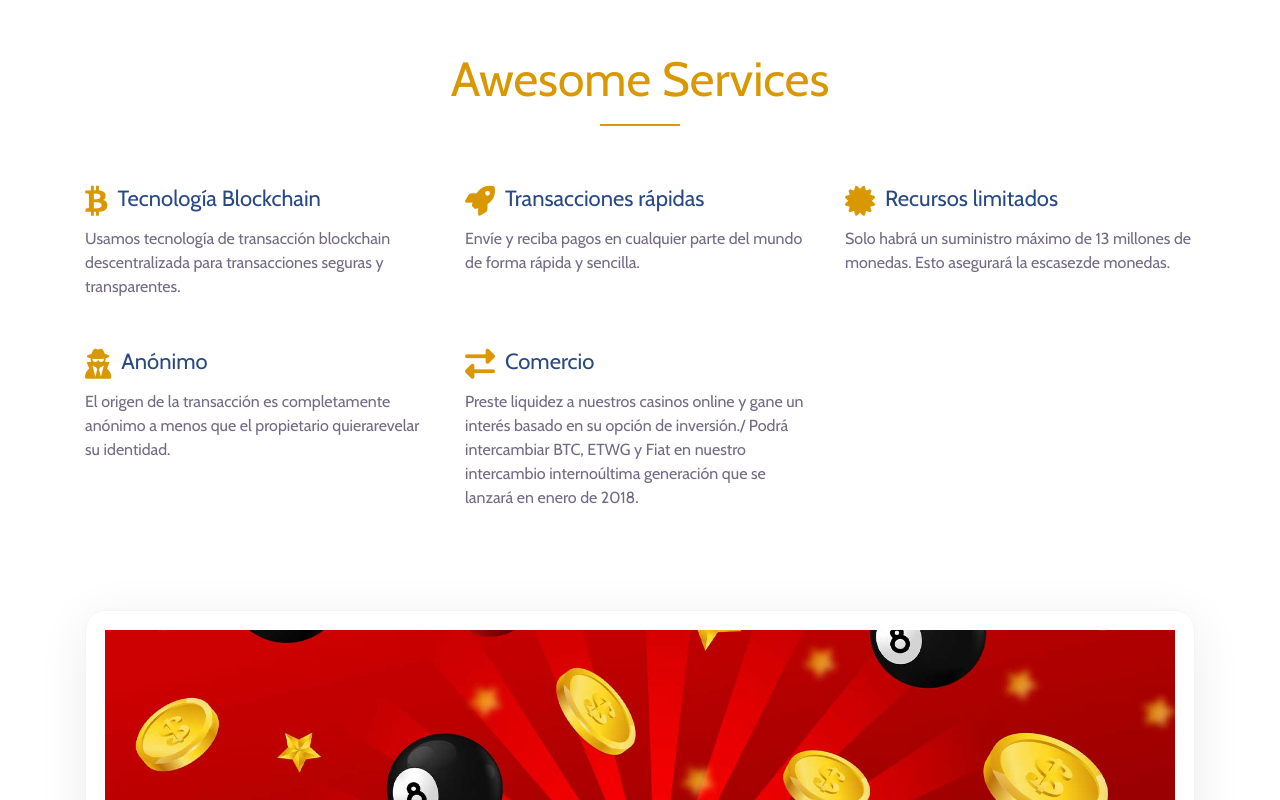
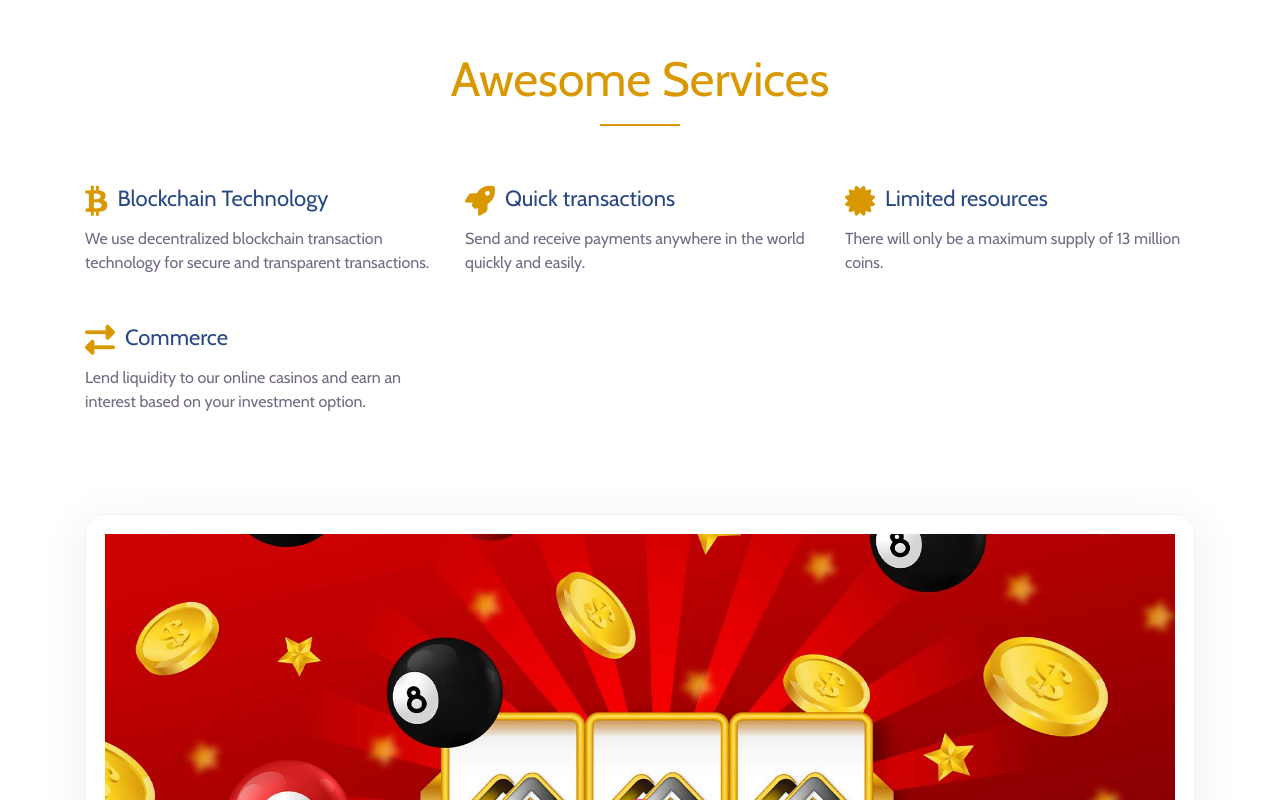
Before and after one commit to RolandoContreras/etherwhitegold, a CodeIgniter app: page /etherwhitegold/ in a window 1280 px wide. Shown: the part 3186-3986 px from the top of the page. Run offline with CodeIgniter, Linux system fonts and the light colour scheme; some libraries are stand-ins or nearby versions; some web fonts are replaced.

Commit message:
changes on home

```diff
--- a/application/views/home.php
+++ b/application/views/home.php
@@ -39,7 +39,7 @@
                 <div class="col-4 col-md">
                     <div class="wellcome-heading">
                         <h2>EWG</h2>
-                        <p>The cryptocurrency of your luck</p>
+<!--                        <p>The cryptocurrency of your luck</p>-->
                     </div>
                     <div class="get-start-area">
                         <!-- Form Start -->
@@ -52,15 +52,15 @@
                 <div class="col-4 col-md-4">
                     <div class="wellcome-heading" style="text-align: right">
                         <h2>Specifications</h2>
-                        <p>Name:</p>
+                        <p id="name_spe">Name:</p>
                         <h4>Etherwhitegold</h4>
-                        <p>Symbol:</p>
+                        <p id="name_spe">Symbol:</p>
                         <h4>EWG</h4>
-                        <p>Decimal:</p>
+                        <p id="name_spe">Decimal:</p>
                         <h4>18</h4>
-                        <p>Amount:</p>
+                        <p id="name_spe">Amount:</p>
                         <h4>13,000,000</h4>
-                        <p>Contract:</p>
+                        <p id="name_spe">Contract:</p>
                         <h4>0x4380fe4B02844a4e4afC3e8E51491587c214df55</h4>
                     </div>
                 </div>
@@ -196,39 +196,31 @@
                 <div class="col-12 col-sm-6 col-lg-4">
                     <div class="single-feature">
                         <i class="fa fa-btc" aria-hidden="true"></i>
-                        <h5>Tecnología Blockchain</h5>
-                        <p>Usamos tecnología de transacción blockchain descentralizada para transacciones seguras y transparentes.</p>
+                        <h5>Blockchain Technology</h5>
+                        <p>We use decentralized blockchain transaction technology for secure and transparent transactions.</p>
                     </div>
                 </div>
                 <!-- Single Feature Start -->
                 <div class="col-12 col-sm-6 col-lg-4">
                     <div class="single-feature">
                         <i class="fa fa-rocket" aria-hidden="true"></i>
-                        <h5>Transacciones rápidas</h5>
-                        <p>Envíe y reciba pagos en cualquier parte del mundo de forma rápida y sencilla.</p>
+                        <h5>Quick transactions</h5>
+                        <p>Send and receive payments anywhere in the world quickly and easily.</p>
                     </div>
                 </div>
                 <!-- Single Feature Start -->
                 <div class="col-12 col-sm-6 col-lg-4">
                     <div class="single-feature">
                         <i class="fa fa-certificate" aria-hidden="true"></i>
-                        <h5>Recursos limitados</h5>
-                        <p>Solo habrá un suministro máximo de 13 millones de monedas. Esto asegurará la escasezde monedas.</p>
-                    </div>
-                </div>
-                <!-- Single Feature Start -->
-                <div class="col-12 col-sm-6 col-lg-4">
-                    <div class="single-feature">
-                        <i class="fa fa-user-secret" aria-hidden="true"></i>
-                        <h5>Anónimo</h5>
-                        <p>El origen de la transacción es completamente anónimo a menos que el propietario quierarevelar su identidad.</p>
+                        <h5>Limited resources</h5>
+                        <p>There will only be a maximum supply of 13 million coins.</p>
                     </div>
                 </div>
                 <div class="col-12 col-sm-6 col-lg-4">
                     <div class="single-feature">
                         <i class="fa fa-exchange" aria-hidden="true"></i>
-                        <h5>Comercio</h5>
-                        <p>Preste liquidez a nuestros casinos online y gane un interés basado en su opción de inversión./ Podrá intercambiar BTC, ETWG y Fiat en nuestro intercambio internoúltima generación que se lanzará en enero de 2018.</p>
+                        <h5>Commerce</h5>
+                        <p>Lend liquidity to our online casinos and earn an interest based on your investment option.</p>
                     </div>
                 </div>
             </div>
@@ -266,7 +258,7 @@
                 </div>
             </div>
             <div class="row">
-                <div class="col-12 col-md-6 col-lg-3">
+                <div class="col-12 col-md-6 col-lg-4">
                     <div class="single-team-member">
                         <div class="member-image">
                             <img src="https://colorlib.com/etc/ca/img/team-img/team-1.jpg" alt="">
@@ -280,65 +272,68 @@
                             </div>
                         </div>
                         <div class="member-text">
-                            <h4>Jesús Garcia</h4>
-                            <p>Asesoria Programación blockchain</p>
+                            <h4>Jóse Diaz</h4>
+                            <p>Founder</p>
                         </div>
                     </div>
                 </div>
-                <div class="col-12 col-md-6 col-lg-3">
+                <div class="col-12 col-md-6 col-lg-4">
                     <div class="single-team-member">
                         <div class="member-image">
                             <img src="https://colorlib.com/etc/ca/img/team-img/team-2.jpg" alt="">
-                            <div class="team-hover-effects">
-<!--                                <div class="team-social-icon">
-                                    <a href="#"><i class="fa fa-facebook" aria-hidden="true"></i></a>
-                                    <a href="#"><i class="fa fa-twitter" aria-hidden="true"></i></a>
-                                    <a href="#"><i class="fa fa-google-plus" aria-hidden="true"></i></a>
-                                    <a href="#"> <i class="fa fa-instagram" aria-hidden="true"></i></a>
-                                </div>-->
-                            </div>
+                            <div class="team-hover-effects"></div>
                         </div>
                         <div class="member-text">
-                            <h4>Reivy Gimenes</h4>
-                            <p>Diseñador Grafico</p>
+                            <h4>Jesús Garcia</h4>
+                            <p>Blockchain programmer and market analyst</p>
                         </div>
                     </div>
                 </div>
-                <div class="col-12 col-md-6 col-lg-3">
+                <div class="col-12 col-md-6 col-lg-4">
                     <div class="single-team-member">
                         <div class="member-image">
                             <img src="https://colorlib.com/etc/ca/img/team-img/team-3.jpg" alt="">
-                            <div class="team-hover-effects">
-<!--                                <div class="team-social-icon">
-                                    <a href="#"><i class="fa fa-facebook" aria-hidden="true"></i></a>
-                                    <a href="#"><i class="fa fa-twitter" aria-hidden="true"></i></a>
-                                    <a href="#"><i class="fa fa-google-plus" aria-hidden="true"></i></a>
-                                    <a href="#"> <i class="fa fa-instagram" aria-hidden="true"></i></a>
-                                </div>-->
-                            </div>
+                            <div class="team-hover-effects"></div>
                         </div>
                         <div class="member-text">
-                            <h4>José Diaz</h4>
-                            <p>Fundador</p>
+                            <h4>Jesús Montes</h4>
+                            <p>Marketing Advisor</p>
                         </div>
                     </div>
                 </div>
-                <div class="col-12 col-md-6 col-lg-3">
+                <div class="col-12 col-md-6 col-lg-4">
                     <div class="single-team-member">
                         <div class="member-image">
                             <img src="<?php echo site_url().'static/page_front/images/team/rolandoc.jpg';?>" alt="Rolando Contreras">
-                            <div class="team-hover-effects">
-<!--                                <div class="team-social-icon">
-                                    <a href="#"><i class="fa fa-facebook" aria-hidden="true"></i></a>
-                                    <a href="#"><i class="fa fa-twitter" aria-hidden="true"></i></a>
-                                    <a href="#"><i class="fa fa-google-plus" aria-hidden="true"></i></a>
-                                    <a href="#"> <i class="fa fa-instagram" aria-hidden="true"></i></a>
-                                </div>-->
-                            </div>
+                            <div class="team-hover-effects"></div>
+                        </div>
+                        <div class="member-text">
+                            <h4>Luz Casalins</h4>
+                            <p>Director of public relations</p>
+                        </div>
+                    </div>
+                </div>
+                <div class="col-12 col-md-6 col-lg-4">
+                    <div class="single-team-member">
+                        <div class="member-image">
+                            <img src="<?php echo site_url().'static/page_front/images/team/rolandoc.jpg';?>" alt="Rolando Contreras">
+                            <div class="team-hover-effects"></div>
                         </div>
                         <div class="member-text">
                             <h4>Rolando Contreras</h4>
-                            <p>Programador y Desarrollador</p>
+                            <p>Web programmer</p>
+                        </div>
+                    </div>
+                </div>
+                <div class="col-12 col-md-6 col-lg-4">
+                    <div class="single-team-member">
+                        <div class="member-image">
+                            <img src="<?php echo site_url().'static/page_front/images/team/rolandoc.jpg';?>" alt="Rolando Contreras">
+                            <div class="team-hover-effects"></div>
+                        </div>
+                        <div class="member-text">
+                            <h4>Reivy Jimenez</h4>
+                            <p>Creative director</p>
                         </div>
                     </div>
                 </div>
--- a/static/page_front/css/style.css
+++ b/static/page_front/css/style.css
@@ -457,7 +457,7 @@ p {
 }
 
 .wellcome-heading > h2 {
-    font-size: 45px;
+    font-size: 30px;
     color: #ffffff;
     font-weight: 700;
     position: relative;
@@ -475,6 +475,26 @@ p {
     margin: 0px !important;
 }
 
+#name_spe{
+    color: #d99800 !important;
+    font-weight: bold !important;
+}
+#symbol_spe{
+    color: #d99800 !important;
+    font-weight: bold !important;
+}
+#decimal_spe{
+    color: #d99800 !important;
+    font-weight: bold !important;
+}
+#amount_spe{
+    color: #d99800 !important;
+    font-weight: bold !important;
+}
+#contract_spe{
+    color: #d99800 !important;
+    font-weight: bold !important;
+}
 
 .get-start-area .email {
     background: #9572e8;
```
